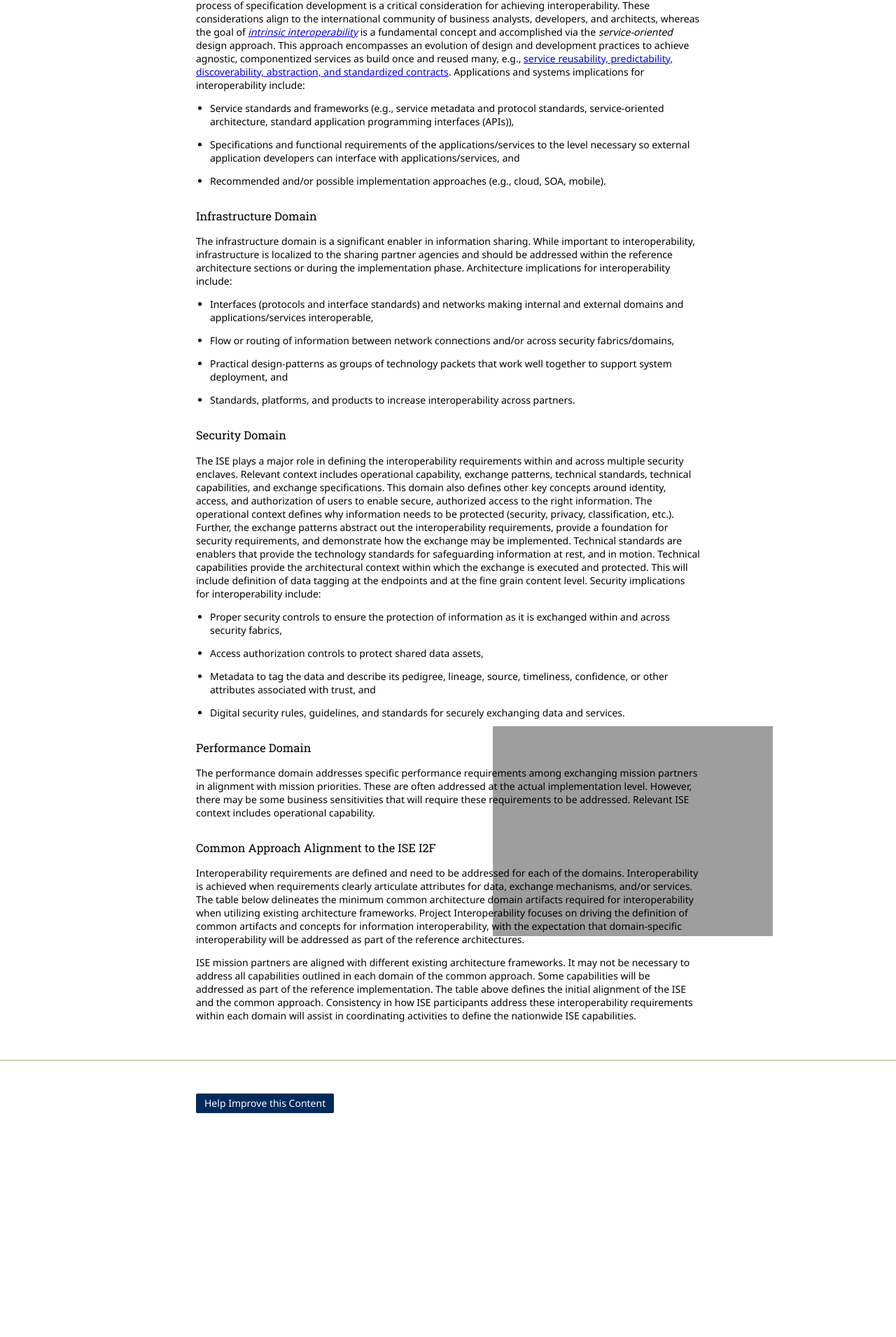
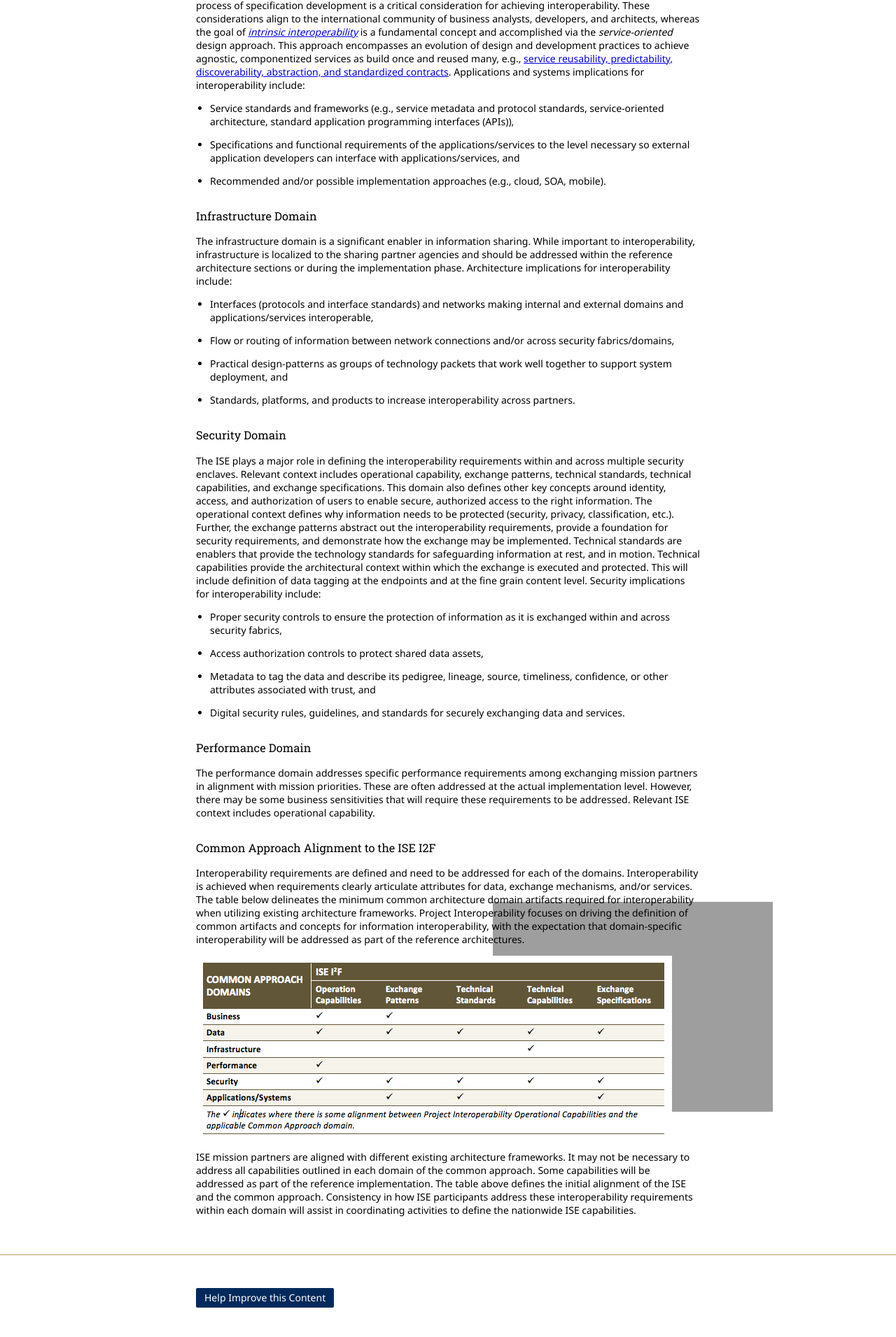
Before and after one commit to Project-Interoperability/project-interoperability.github.io, a Jekyll site: the page built from architecture-alignments.md, in a window 1280 px wide. Shown: the part 1615-3526 px from the top of the page at 70% size. Built offline with Jekyll 4.4.1, drawn with Linux system fonts in a browser that asks for light colours; nearby versions of some CDN libraries; before the commit the page ends 3248 px from its top, so only the background shows below that; grey boxes are pictures that could not be loaded.

Commit message:
Update architecture-alignments.md

```diff
--- a/architecture-alignments.md
+++ b/architecture-alignments.md
@@ -94,4 +94,6 @@ The performance domain addresses specific performance requirements among exchang
 
 Interoperability requirements are defined and need to be addressed for each of the domains. Interoperability is achieved when requirements clearly articulate attributes for data, exchange mechanisms, and/or services. The table below delineates the minimum common architecture domain artifacts required for interoperability when utilizing existing architecture frameworks. Project Interoperability focuses on driving the definition of common artifacts and concepts for information interoperability, with the expectation that domain-specific interoperability will be addressed as part of the reference architectures.
 
+![](/images/common-approach.png)
+
 ISE mission partners are aligned with different existing architecture frameworks. It may not be necessary to address all capabilities outlined in each domain of the common approach. Some capabilities will be addressed as part of the reference implementation. The table above defines the initial alignment of the ISE and the common approach. Consistency in how ISE participants address these interoperability requirements within each domain will assist in coordinating activities to define the nationwide ISE capabilities.
```
